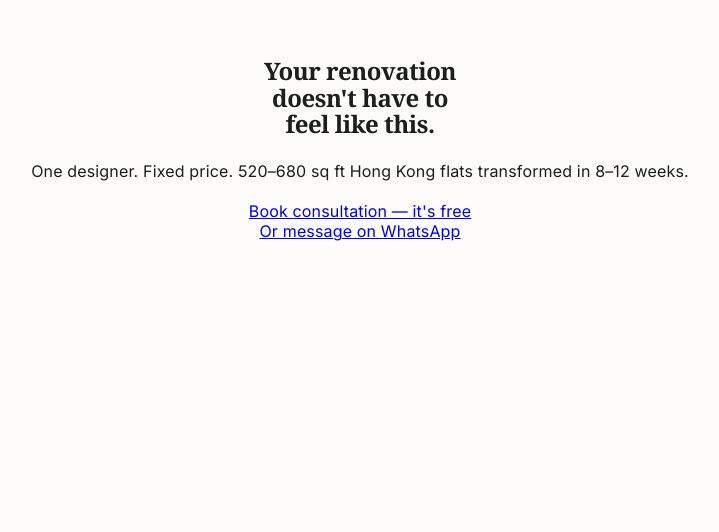
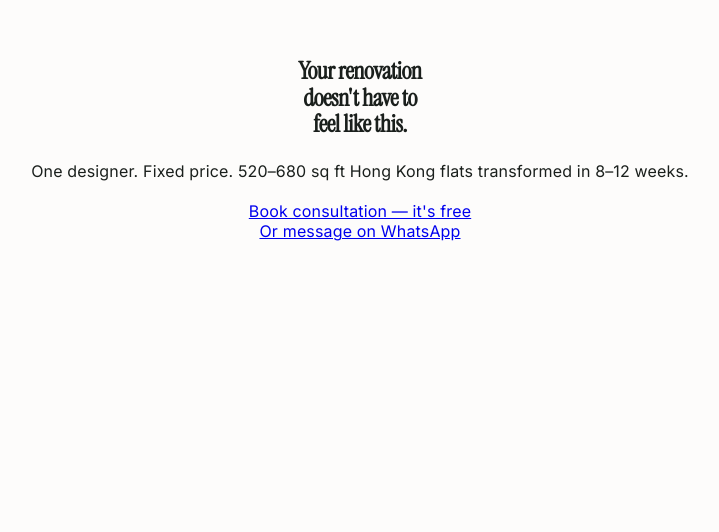
Before and after one commit to antony819/mori-living-landing, a Next.js app: page / in a window 1280 px wide. Shown: the part 268-800 px from the top of the page, without its empty margins (280-999 px from the left). Built offline with nearby package versions, Linux system fonts and the light colour scheme.

Commit message:
fix: Move @import to top of CSS file (build error)

```diff
--- a/app/globals.css
+++ b/app/globals.css
@@ -1,8 +1,8 @@
+@import url('https://fonts.googleapis.com/css2?family=Instrument+Serif:ital@0;1&family=Inter:wght@300;400;500;600&display=swap');
+
 @tailwind base;
 @tailwind components;
 @tailwind utilities;
-
-@import url('https://fonts.googleapis.com/css2?family=Instrument+Serif:ital@0;1&family=Inter:wght@300;400;500;600&display=swap');
 
 :root {
   --warm-paper: #FDFCFB;
```
